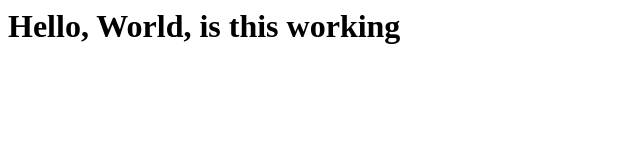
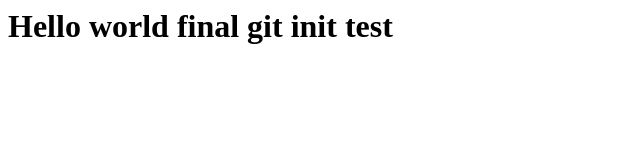
Before and after one commit to swipewire111/swipewire111.github.io, a plain HTML site: page index.html in a window 1280 px wide. Shown: the whole page, without its empty margins (0-640 px from the left). Drawn offline with Linux system fonts and the light colour scheme.

Commit message:
final test

```diff
--- a/index.html
+++ b/index.html
@@ -1,3 +1,3 @@
 <html>
-<h1>Hello, World, is this working</h1>
+<h1>Hello world final git init test</h1>
 </html>
```
